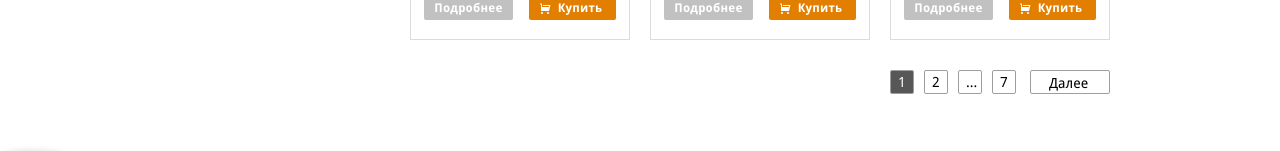
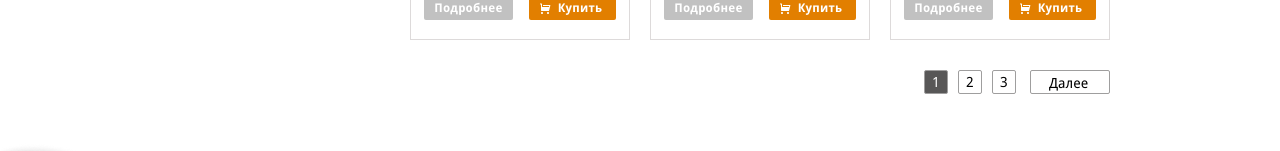
Before and after one commit to kokinz/guitarshop, a React (Create React App) app: page / in a window 1280 px wide. Shown: the part 3424-3575 px from the top of the page. Built offline with nearby package versions, Linux system fonts and the light colour scheme.

Commit message:
part pagination

```diff
--- a/src/components/cart-page/cart-page.scss
+++ b/src/components/cart-page/cart-page.scss
@@ -6,6 +6,7 @@
 
   margin-bottom: 171px;
 }
+
 .cart__list {
   width: 100%;
   margin-top: 28px;
--- a/src/components/catalog-page/catalog-page.jsx
+++ b/src/components/catalog-page/catalog-page.jsx
@@ -14,7 +14,8 @@ import { getNumberFromString, getNumberWithSpaces } from "../../utils.js";
 // import PopupAdd from "../popup/popup-add/popup-add";
 
 function CatalogPage({guitars}) {
-  // const SHOWN_COUNT = 9;
+  const SHOWN_COUNT = 9;
+
   const Price = {
     MAX: 35000,
     MIN: 1700,
@@ -33,6 +34,8 @@ function CatalogPage({guitars}) {
   const [sort, setSort] = useState(null);
   const [sortDirection, setSortDirection] = useState(null);
   const [currentGuitars, setCurrentGuitars] = useState(guitars);
+  const [activePage, setActivePage] = useState(1);
+  const [pagesCount, setPagesCount] = useState(Math.ceil(currentGuitars.length / SHOWN_COUNT));
 
   const [priceRange, setPriceRange] = useState({
     max: Price.MAX,
@@ -341,6 +344,25 @@ function CatalogPage({guitars}) {
     }
   };
 
+  const handleNextPageClick = (evt) => {
+    evt.preventDefault();
+
+    setActivePage(activePage + 1);
+  };
+
+  const handlePrevPageClick = (evt) => {
+    evt.preventDefault();
+
+    setActivePage(activePage - 1);
+  };
+
+  const handleLinkPageClick = (evt) => {
+    evt.preventDefault();
+
+    console.log(evt.target.id);
+    setActivePage(parseInt(evt.target.id, 10));
+};
+
   return (
     <>
       <Header />
@@ -489,31 +511,27 @@ function CatalogPage({guitars}) {
 
               {currentGuitars.length ?
               <ul className="catalog__pagination-list list">
+                {activePage !== 1 ?
                 <li className="catalog__pagination-item">
-                  <a href="/#" className="catalog__pagination-button catalog__pagination-button--active link">
-                    1
+                  <a href="/#" className="catalog__pagination-button catalog__pagination-button--large link" onClick={handlePrevPageClick}>
+                    Назад
                   </a>
-                </li>
+                </li> : ''}
+
+                {Array.from({length: pagesCount}).map((_elem, index) => (
+                  <li className="catalog__pagination-item" key={index + 1}>
+                    <a href="/#" id={index + 1} className={`catalog__pagination-button link ${activePage === index + 1 ? 'catalog__pagination-button--active' : ''}`} onClick={handleLinkPageClick}>
+                      {index + 1}
+                    </a>
+                  </li>
+                ))}
+
+                {activePage !== pagesCount ?
                 <li className="catalog__pagination-item">
-                  <a href="/#" className="catalog__pagination-button link">
-                    2
-                  </a>
-                </li>
-                <li className="catalog__pagination-item">
-                  <a href="/#" className="catalog__pagination-button link">
-                    ...
-                  </a>
-                </li>
-                <li className="catalog__pagination-item">
-                  <a href="/#" className="catalog__pagination-button link">
-                    7
-                  </a>
-                </li>
-                <li className="catalog__pagination-item">
-                  <a href="/#" className="catalog__pagination-button catalog__pagination-button--large link">
+                  <a href="/#" className="catalog__pagination-button catalog__pagination-button--large link" onClick={handleNextPageClick}>
                     Далее
                   </a>
-                </li>
+                </li> : ''}
               </ul> : ''}
 
             </section>
--- a/src/components/header/header.jsx
+++ b/src/components/header/header.jsx
@@ -5,7 +5,6 @@ import PropTypes from 'prop-types';
 import {guitarPropType} from '../../store/data.js';
 
 import {getCart} from '../../store/cart-data/selectors.js';
-
 import {AppRoute} from '../../const';
 
 function Header({cart}) {
```
Also changed, not shown: src/components/header/header.scss (line endings or trailing spaces), src/components/popup/popup.scss (line endings or trailing spaces).
